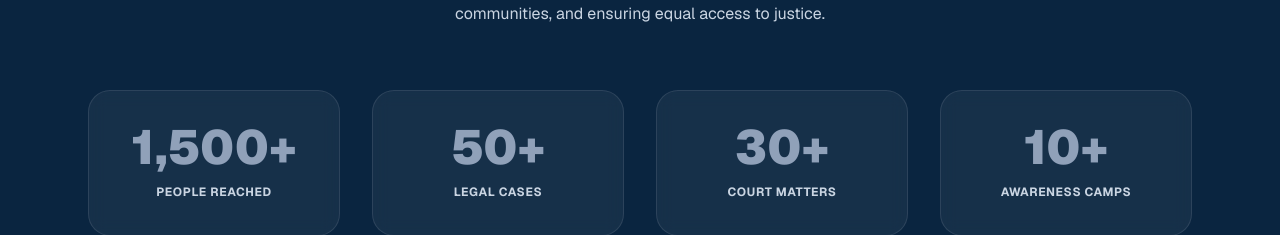
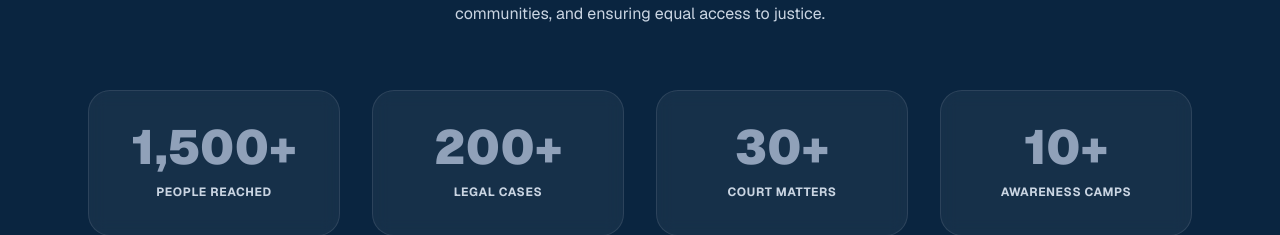
Before and after one commit to Saksham9065/ddjcprayas, a Next.js app: page / in a window 1280 px wide. Shown: the part 2303-2538 px from the top of the page. Built offline with nearby package versions, Linux system fonts and the light colour scheme.

Commit message:
Change Legal Cases counter from 50 to 200

```diff
--- a/app/(website)/page.tsx
+++ b/app/(website)/page.tsx
@@ -289,7 +289,7 @@ export default function HomePage() {
                 <span className="text-xs uppercase font-bold tracking-wider text-slate-300">People Reached</span>
               </div>
               <div className="bg-white/5 border border-white/10 p-8 rounded-3xl backdrop-blur-sm">
-                <AnimatedCounter target={50} suffix="+" />
+                <AnimatedCounter target={200} suffix="+" />
                 <span className="text-xs uppercase font-bold tracking-wider text-slate-300">Legal Cases</span>
               </div>
               <div className="bg-white/5 border border-white/10 p-8 rounded-3xl backdrop-blur-sm">
```
